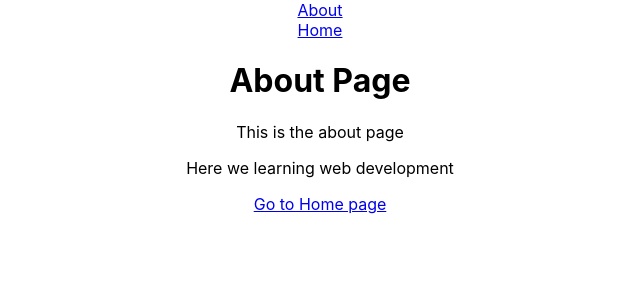
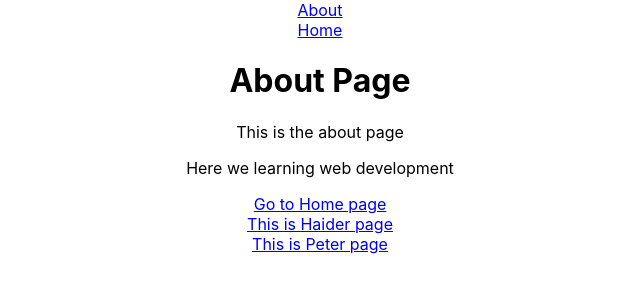
Before and after one commit to Hridoy8132/React-Router-v6, a React (Create React App) app: page /about in a window 1280 px wide. Shown: the top 300 px of the page, without its empty margins (320-960 px from the left). Built offline with nearby package versions, Linux system fonts and the light colour scheme.

Commit message:
Lec-4 Params

```diff
--- a/src/App.js
+++ b/src/App.js
@@ -1,34 +1,64 @@
-// React-router start lec-1 (Home & About page )
-// import {BrowserRouter, Routes, Route} from 'react-router-dom';
+// // React-router start lec-1 (Home & About page )
+// // import {BrowserRouter, Routes, Route} from 'react-router-dom';
+// // import Home from  './component/Home';
+// // import About from  './component/About';
+// // import './App.css';
+
+// // function App() {
+// //   return (
+// //     <div className="App">
+// //       <BrowserRouter>
+// //       <Routes>
+// //         <Route path="/" element={<Home/>} />
+// //         <Route path="/about" element={<About/>} />
+// //       </Routes>
+// //       </BrowserRouter>
+
+
+// //     </div>
+// //   );
+// // }
+
+// // export default App;
+// // React-router start lec-2 (Links,NabBar,Anchor Tag)
+
+
+// // import {BrowserRouter, Routes, Route } from 'react-router-dom';
+// // import Home from  './component/Home';
+// // import About from  './component/About';
+// // import './App.css';
+// // import NavBar from './component/NavBar';
+
+
+// // function App() {
+// //   return (
+// //     <div className="App">
+// //       <BrowserRouter>
+// //       <NavBar/>
+// //       <Routes>
+// //         <Route path="/" element={<Home/>} />
+// //         <Route path="/about" element={<About/>} />
+
+// //       </Routes>
+// //       </BrowserRouter>
+
+// //     </div>
+// //   );
+// // }
+
+// // export default App;
+
+
+// // React-router end lec-2 (Links,NabBar,Anchor Tag)
+
+// // lec-3 start (page not fount)
+// import {BrowserRouter, Routes, Route, Navigate } from 'react-router-dom';
 // import Home from  './component/Home';
 // import About from  './component/About';
+// import NavBar from './component/NavBar';
+// import Page404 from './component/Page404';
 // import './App.css';
-
-// function App() {
-//   return (
-//     <div className="App">
-//       <BrowserRouter>
-//       <Routes>
-//         <Route path="/" element={<Home/>} />
-//         <Route path="/about" element={<About/>} />
-//       </Routes>
-//       </BrowserRouter>
-
-
-//     </div>
-//   );
-// }
-
-// export default App;
-// React-router start lec-2 (Links,NabBar,Anchor Tag)
-
-
-// import {BrowserRouter, Routes, Route } from 'react-router-dom';
-// import Home from  './component/Home';
-// import About from  './component/About';
-// import './App.css';
-// import NavBar from './component/NavBar';
-
+// import User from './component/lec-4-params';
 
 // function App() {
 //   return (
@@ -38,7 +68,9 @@
 //       <Routes>
 //         <Route path="/" element={<Home/>} />
 //         <Route path="/about" element={<About/>} />
-
+//         {/* <Route path="/*" element={<Page404/>} /> */}
+//         <Route path="/*" element={<Navigate to = "/" />} />
+//         <Route path="/user" element={<lec-4-params/>} />
 //       </Routes>
 //       </BrowserRouter>
 
@@ -47,17 +79,17 @@
 // }
 
 // export default App;
+// // lec-3 end (page not fount)
 
+// Lec-4 start Dynamic routing with params
 
-// React-router end lec-2 (Links,NabBar,Anchor Tag)
-
-// lec-3 start (page not fount)
 import {BrowserRouter, Routes, Route, Navigate } from 'react-router-dom';
 import Home from  './component/Home';
 import About from  './component/About';
 import NavBar from './component/NavBar';
 import Page404 from './component/Page404';
 import './App.css';
+import User from './component/lec-4-params';
 
 function App() {
   return (
@@ -68,7 +100,9 @@ function App() {
         <Route path="/" element={<Home/>} />
         <Route path="/about" element={<About/>} />
         {/* <Route path="/*" element={<Page404/>} /> */}
+        <Route path="/user/:name" element={<lec-4-params/>} />
         <Route path="/*" element={<Navigate to = "/" />} />
+
       </Routes>
       </BrowserRouter>
 
--- a/src/component/About.js
+++ b/src/component/About.js
@@ -9,7 +9,10 @@ import { Link } from 'react-router-dom';
         <p> This is the about page</p>
         <p> Here we learning web development </p>
         <Link to="/"> Go to Home  page </Link>
-
+        <br />
+        <Link to="/user/haider"> This is Haider page </Link>
+         <br />
+        <Link to="/user/preter">This is Peter page </Link>
     </div>
   )
 }
--- a/src/component/NavBar.js
+++ b/src/component/NavBar.js
@@ -7,6 +7,8 @@ function NavBar() {
       <Link to="/about"> About </Link>
       <br />
       <Link to="/"> Home</Link>
+      <br />
+
     </div>
   );
 }
--- /dev/null
+++ b/src/component/lec-4-params.js
@@ -0,0 +1,15 @@
+import { useParams } from 'react-router-dom';
+import React from 'react'
+
+ function User() {
+  const params = useParams();
+  const {name}= params;
+  console.warn(name)
+
+  return (
+    <div>
+      <h1>This is {name} Page </h1>
+    </div>
+  )
+}
+export default User;
```
